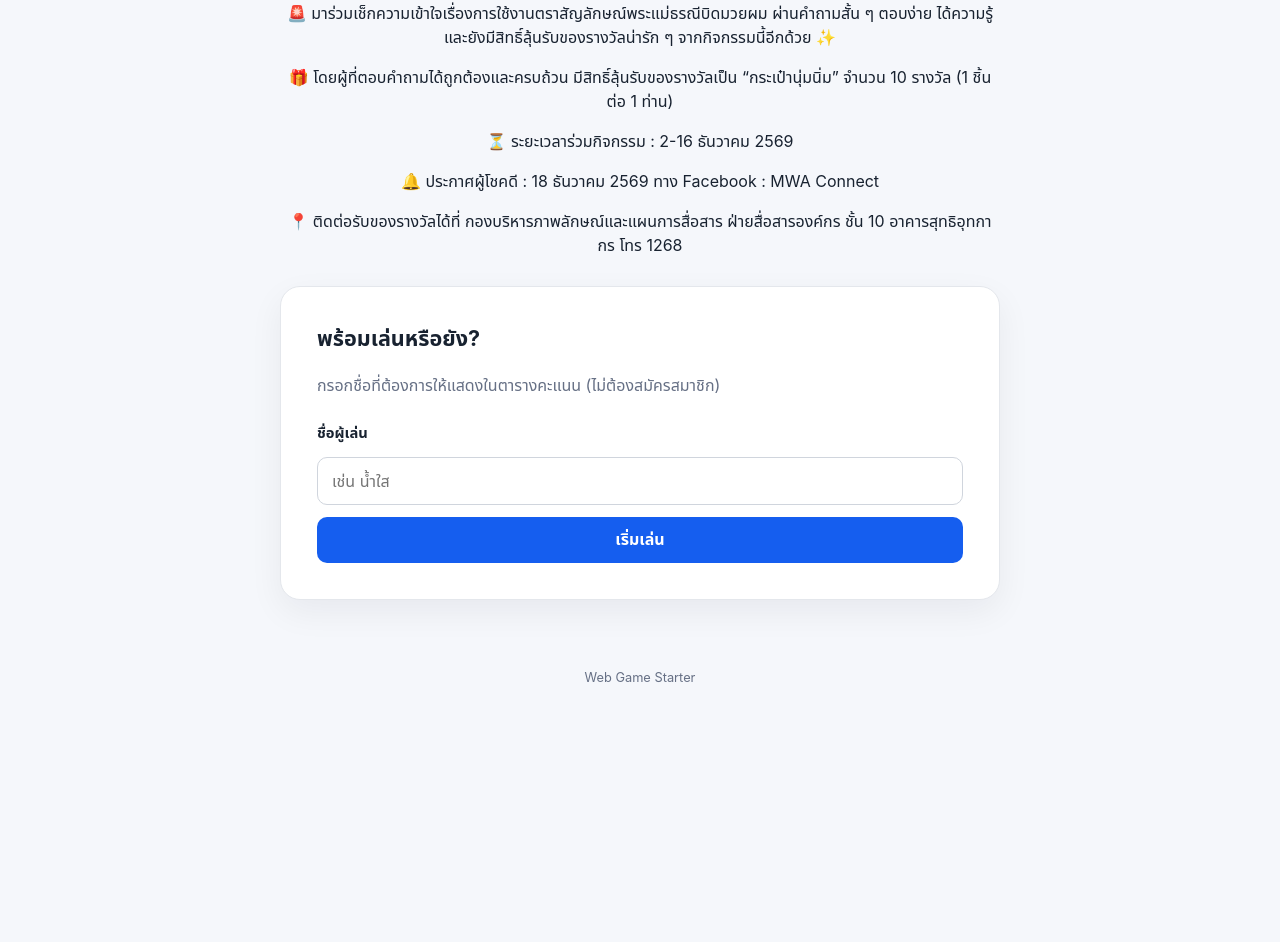
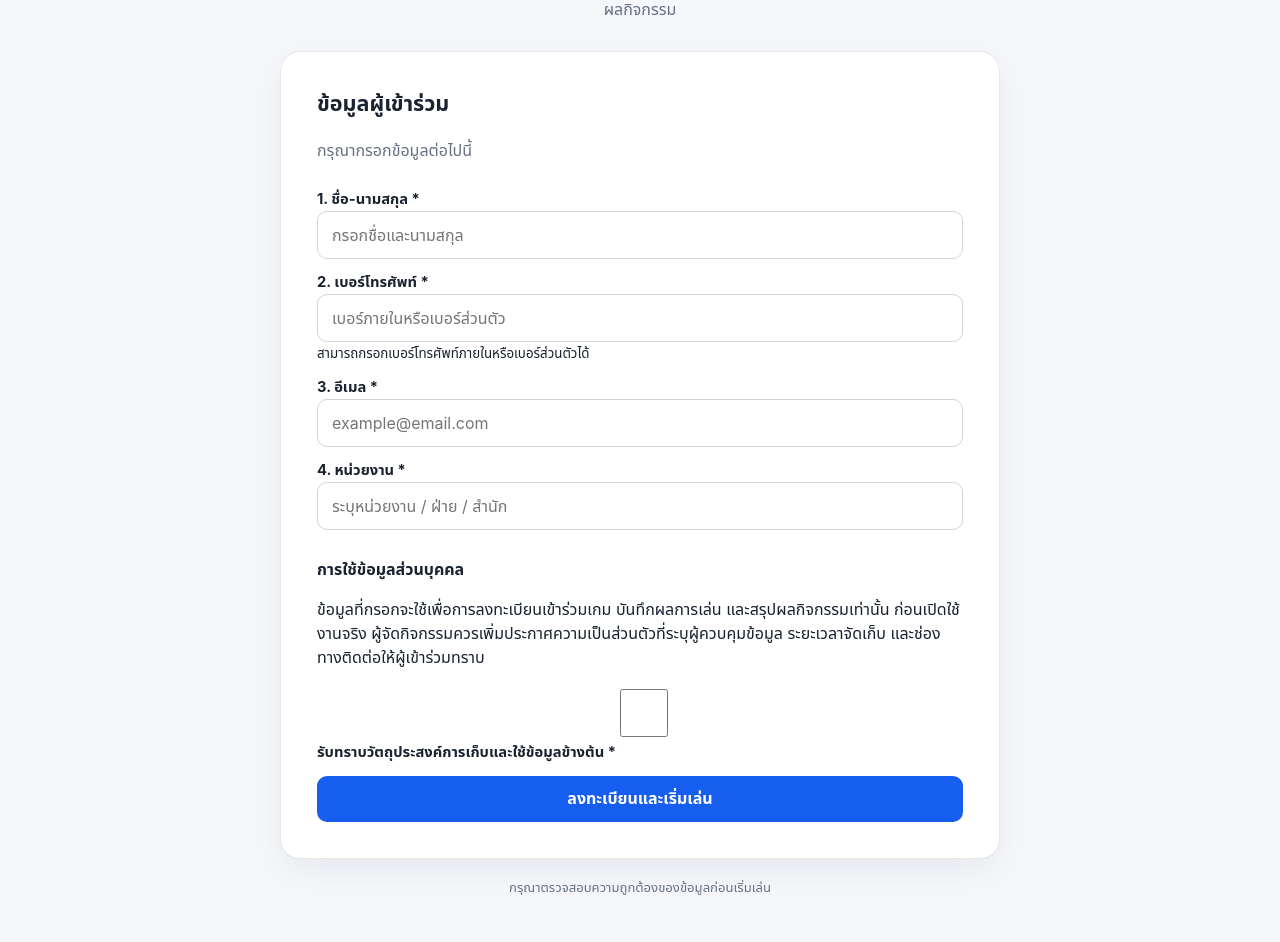
Before and after one commit to MWACIsystem/Web-Game, a plain HTML site: page index.html in a window 1280 px wide. Shown: the part 234-1176 px from the top of the page. Before the commit the page ends 941 px from the top, so only its background shows below. Drawn offline with Linux system fonts and the light colour scheme.

Commit message:
Update index.html

```diff
--- a/index.html
+++ b/index.html
@@ -4,33 +4,57 @@
   <meta charset="UTF-8">
   <meta name="viewport" content="width=device-width, initial-scale=1.0">
   <meta name="theme-color" content="#155eef">
-  <title>Web Game — ทดลองเล่น</title>
+  <title>Web Game — ลงทะเบียนและร่วมสนุก</title>
   <link rel="stylesheet" href="./style.css">
 </head>
 <body>
   <header class="site-header">
-    <a class="brand" href="./" aria-label="หน้าแรก">MWA GAME ONLINE</a>
+    <a class="brand" href="./" aria-label="หน้าแรก">WEB GAME</a>
     <span class="connection-status" id="connectionStatus">กำลังเตรียมระบบ…</span>
   </header>
 
   <main class="page-shell">
     <section class="hero">
-      <h1>คุณรู้จักตราสัญลักษณ์พระแม่ธรณีดีแค่ไหน?</h1>
-      <p class="intro">
-        <p>🚨 มาร่วมเช็กความเข้าใจเรื่องการใช้งานตราสัญลักษณ์พระแม่ธรณีบิดมวยผม ผ่านคำถามสั้น ๆ ตอบง่าย ได้ความรู้ และยังมีสิทธิ์ลุ้นรับของรางวัลน่ารัก ๆ จากกิจกรรมนี้อีกด้วย ✨</p>
-       <p> 🎁 โดยผู้ที่ตอบคำถามได้ถูกต้องและครบถ้วน มีสิทธิ์ลุ้นรับของรางวัลเป็น “กระเป๋านุ่มนิ่ม” จำนวน 10 รางวัล (1 ชิ้น ต่อ 1 ท่าน)</p>
-        <p>⏳ ระยะเวลาร่วมกิจกรรม : 2-16 ธันวาคม 2569</p>
-       <p> 🔔 ประกาศผู้โชคดี : 18 ธันวาคม 2569 ทาง Facebook : MWA Connect</p>
-        <p>📍 ติดต่อรับของรางวัลได้ที่ กองบริหารภาพลักษณ์และแผนการสื่อสาร ฝ่ายสื่อสารองค์กร ชั้น 10 อาคารสุทธิอุทกากร โทร 1268</p>
+      <p class="eyebrow">WELCOME TO THE GAME</p>
+      <h1>ลงทะเบียนเพื่อร่วมสนุก</h1>
+      <p class="intro">กรอกข้อมูลให้ครบถ้วนก่อนเริ่มเล่นเกม ข้อมูลของคุณจะถูกใช้เพื่อบันทึกผลการเล่นและสรุปผลกิจกรรม</p>
     </section>
 
     <section class="panel" id="startPanel">
-      <h2>พร้อมเล่นหรือยัง?</h2>
-      <p class="muted">กรอกชื่อที่ต้องการให้แสดงในตารางคะแนน (ไม่ต้องสมัครสมาชิก)</p>
+      <h2>ข้อมูลผู้เข้าร่วม</h2>
+      <p class="muted">กรุณากรอกข้อมูลต่อไปนี้</p>
       <form id="startForm" class="stack">
-        <label for="playerName">ชื่อผู้เล่น</label>
-        <input id="playerName" name="playerName" type="text" maxlength="40" autocomplete="nickname" placeholder="เช่น น้ำใส" required>
-        <button class="button primary" type="submit">เริ่มเล่น</button>
+        <div class="field-group">
+          <label for="fullName">1. ชื่อ-นามสกุล <span class="required">*</span></label>
+          <input id="fullName" name="fullName" type="text" maxlength="120" autocomplete="name" placeholder="กรอกชื่อและนามสกุล" required>
+        </div>
+
+        <div class="field-group">
+          <label for="phone">2. เบอร์โทรศัพท์ <span class="required">*</span></label>
+          <input id="phone" name="phone" type="tel" inputmode="tel" maxlength="25" autocomplete="tel" placeholder="เบอร์ภายในหรือเบอร์ส่วนตัว" required>
+          <small>สามารถกรอกเบอร์โทรศัพท์ภายในหรือเบอร์ส่วนตัวได้</small>
+        </div>
+
+        <div class="field-group">
+          <label for="email">3. อีเมล <span class="required">*</span></label>
+          <input id="email" name="email" type="email" maxlength="120" autocomplete="email" placeholder="example@email.com" required>
+        </div>
+
+        <div class="field-group">
+          <label for="department">4. หน่วยงาน <span class="required">*</span></label>
+          <input id="department" name="department" type="text" maxlength="120" autocomplete="organization" placeholder="ระบุหน่วยงาน / ฝ่าย / สำนัก" required>
+        </div>
+
+        <div class="privacy-note">
+          <p><strong>การใช้ข้อมูลส่วนบุคคล</strong></p>
+          <p>ข้อมูลที่กรอกจะใช้เพื่อการลงทะเบียนเข้าร่วมเกม บันทึกผลการเล่น และสรุปผลกิจกรรมเท่านั้น ก่อนเปิดใช้งานจริง ผู้จัดกิจกรรมควรเพิ่มประกาศความเป็นส่วนตัวที่ระบุผู้ควบคุมข้อมูล ระยะเวลาจัดเก็บ และช่องทางติดต่อให้ผู้เข้าร่วมทราบ</p>
+          <label class="consent-row" for="privacyAcknowledged">
+            <input id="privacyAcknowledged" name="privacyAcknowledged" type="checkbox" required>
+            <span>รับทราบวัตถุประสงค์การเก็บและใช้ข้อมูลข้างต้น <span class="required">*</span></span>
+          </label>
+        </div>
+
+        <button class="button primary" type="submit">ลงทะเบียนและเริ่มเล่น</button>
       </form>
     </section>
 
@@ -55,9 +79,10 @@
       <button class="button primary" id="playAgainButton" type="button">เล่นอีกครั้ง</button>
     </section>
 
+    <p class="notice">กรุณาตรวจสอบความถูกต้องของข้อมูลก่อนเริ่มเล่น</p>
   </main>
 
-  <footer class="site-footer">Web Game Starter</footer>
+  <footer class="site-footer">Web Game</footer>
   <script type="module" src="./js/app.js"></script>
 </body>
 </html>
```
